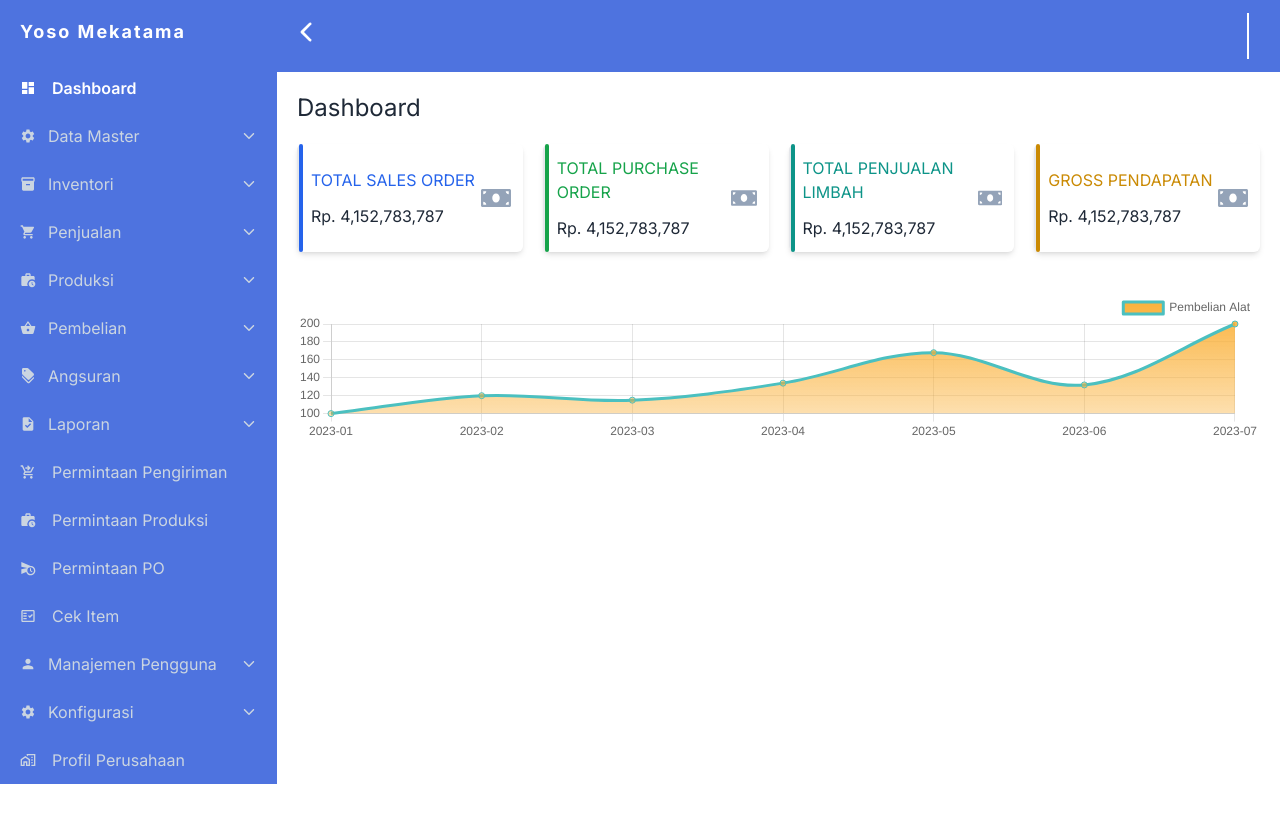
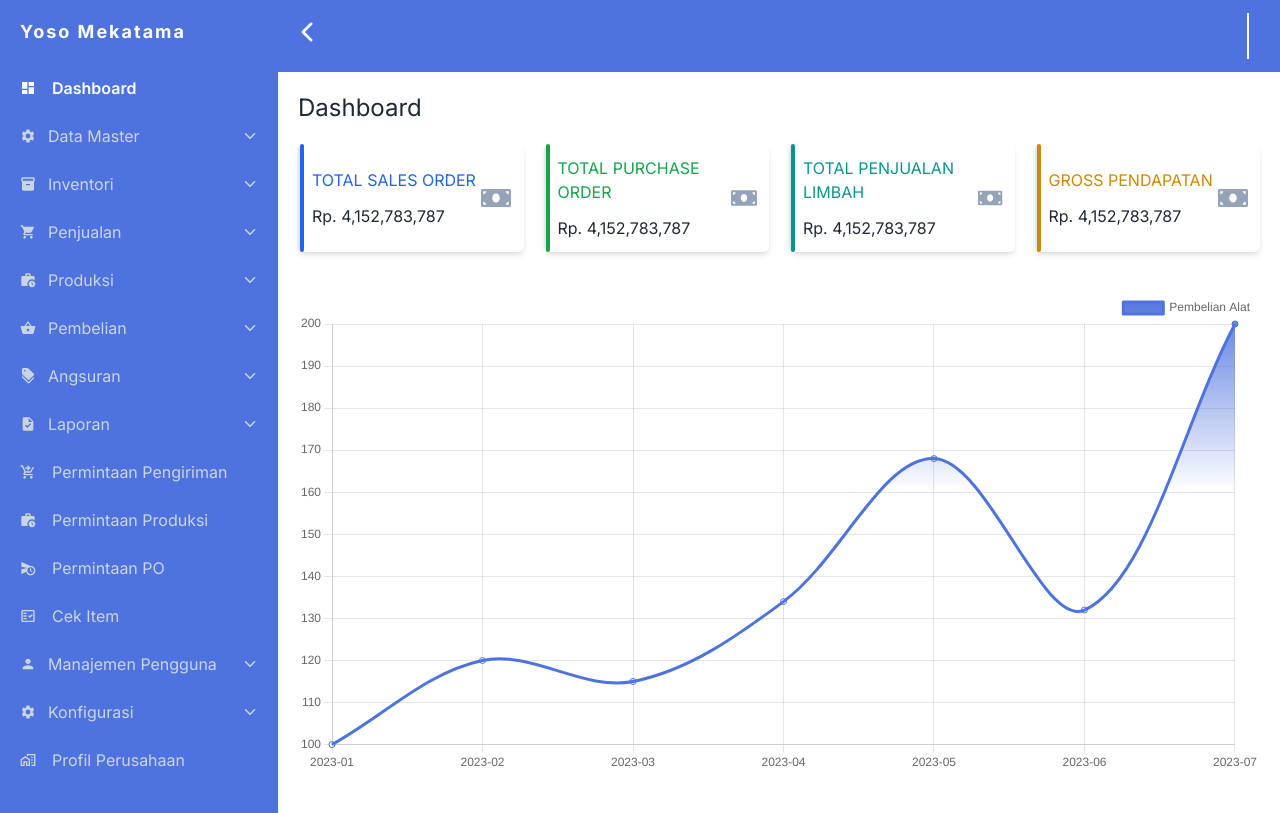
Before and after one commit to yusronab/erp-yoso, a Next.js app: page /dashboard in a window 1280 px wide. Built offline with nearby package versions, Linux system fonts and the light colour scheme; no server answers.

Commit message:
init chart.js

```diff
--- a/components/LineChart.tsx
+++ b/components/LineChart.tsx
@@ -36,22 +36,22 @@ const LineChart = ({
         backgroundColor: (context: ScriptableContext<"line">) => {
             const ctx = context.chart.ctx;
             const gradient = ctx.createLinearGradient(0, 0, 0, 200);
-            gradient.addColorStop(0, "rgba(250,174,50,1)");
-            gradient.addColorStop(1, "rgba(250,174,50,0)");
+            gradient.addColorStop(0, "rgba(78,115,223,1)");
+            gradient.addColorStop(1, "rgba(78,115,223,0)");
             return gradient;
         },
-        borderColor: "rgba(75,192,192,1)"
+        borderColor: "rgba(78,115,223,1)"
     }))
 
     return (
         <div className="my-5">
             <Line
+                title="Statistik"
                 data={{
                     labels: labels,
                     datasets: dataWillDisplay,
                 }}
                 options={{
-                    maintainAspectRatio: false,
                     responsive: true,
                     elements: {
                         line: {
@@ -73,7 +73,6 @@ const LineChart = ({
                         title: {
                             display: true,
                             align: 'start',
-                            text: 'Statistik',
                             position: 'top',
                         },
                         legend: {
```
